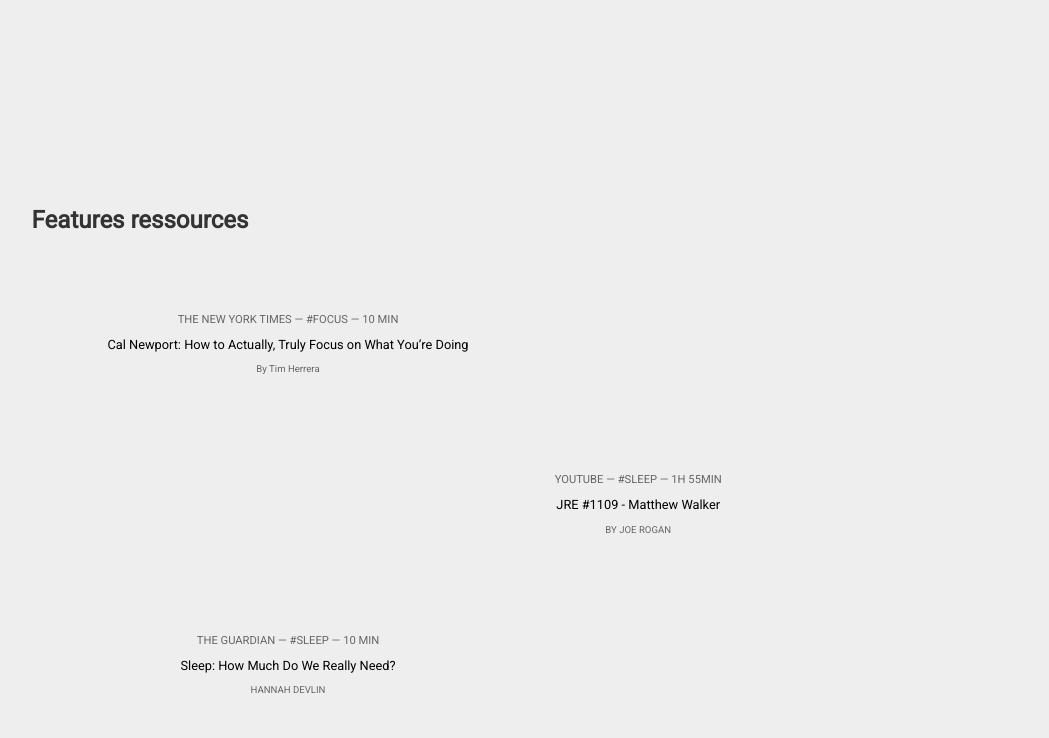
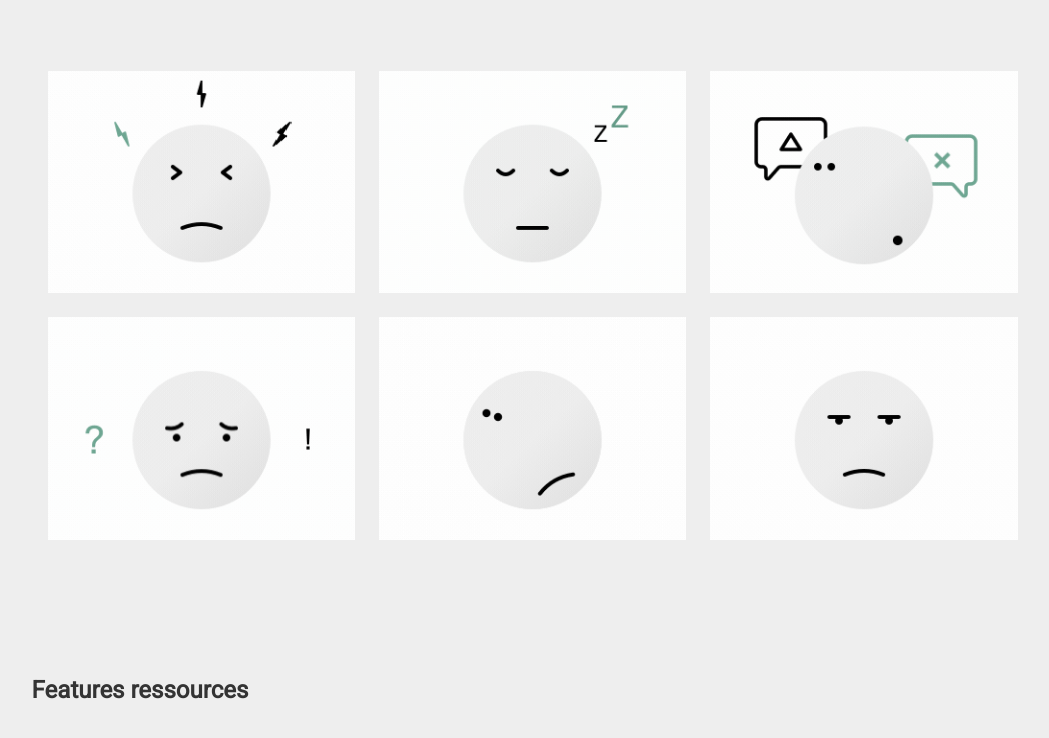
Before and after one commit to SaraAlAwad/Project-Work-Responsibly, a plain HTML site: page index.html in a window 1280 px wide. Shown: the part 1042-1780 px from the top of the page, without its empty margins (90-1139 px from the left). Drawn offline with Linux system fonts and the light colour scheme; the site is published under a folder, as on GitHub Pages, so addresses that start at the root find nothing.

Commit message:
2ndCommit

```diff
--- a/index.html
+++ b/index.html
@@ -52,12 +52,12 @@
         <!--End of main section no1-->
         <section>
             <!--main section no2-->
-            <img src="/assets/img/Stress.gif" alt="">
-            <img src="/assets/img/Sleep.gif" alt="">
-            <img src="/assets/img/5d0e3620d79ccafd5e95aa08_03_Focus.gif" alt="">
-            <img src="/assets/img/Anxiety.gif" alt="">
-            <img src="/assets/img/Confidence_1.gif" alt="">
-            <img src="/assets/img/Motivation.gif" alt="">
+            <img src="assets/img/Stress.gif" alt="">
+            <img src="assets/img/Sleep.gif" alt="">
+            <img src="assets/img/5d0e3620d79ccafd5e95aa08_03_Focus.gif" alt="">
+            <img src="assets/img/Anxiety.gif" alt="">
+            <img src="assets/img/Confidence_1.gif" alt="">
+            <img src="assets/img/Motivation.gif" alt="">
         </section>
         <!--main section no2-->
 
@@ -68,7 +68,7 @@
                 <!--artical no.1-->
                 <div>
 
-                    <img src="/assets/img/focus-01.png" alt="">
+                    <img src="assets/img/focus-01.png" alt="">
                 </div>
                 <div>
                     <!--divs are used here to match the design (the text under the imgs)-->
@@ -86,7 +86,7 @@
                 <!--artical no.2-->
 
                 <div>
-                    <img src="/assets/img/sleep-video-02.png" alt="">
+                    <img src="assets/img/sleep-video-02.png" alt="">
                 </div>
                 <div>
                     <a href="https://www.youtube.com/watch?v=pwaWilO_Pig&ab_channel=PowerfulJRE">
@@ -100,7 +100,7 @@
             <!--artical no.3-->
             <article>
                 <div>
-                    <img src="/assets/img/sleep-article-03-p-1080.png" alt="">
+                    <img src="assets/img/sleep-article-03-p-1080.png" alt="">
                 </div>
                 <div>
                     <a href="https://www.theguardian.com/science/2018/oct/08/sleep-how-much-do-we-really-need">
@@ -115,7 +115,7 @@
                 <!--artical no.4-->
 
                 <div>
-                    <img src="/assets/img/focus-video-01-p-1080.png" alt="">
+                    <img src="assets/img/focus-video-01-p-1080.png" alt="">
                 </div>
                 <div>
                     <a href="https://www.youtube.com/watch?v=9z8_YhWoq2o&ab_channel=MattD%27Avella">
```
